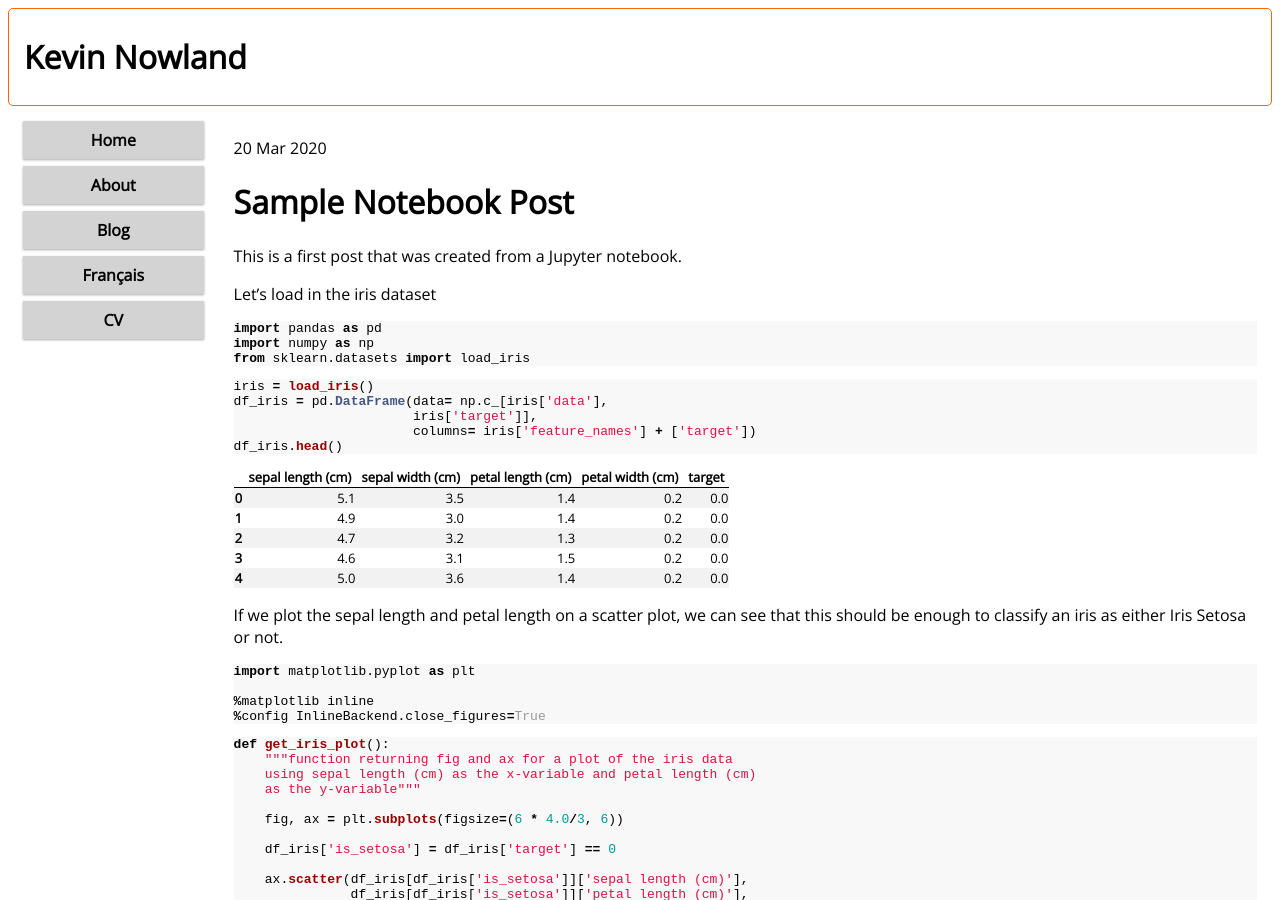
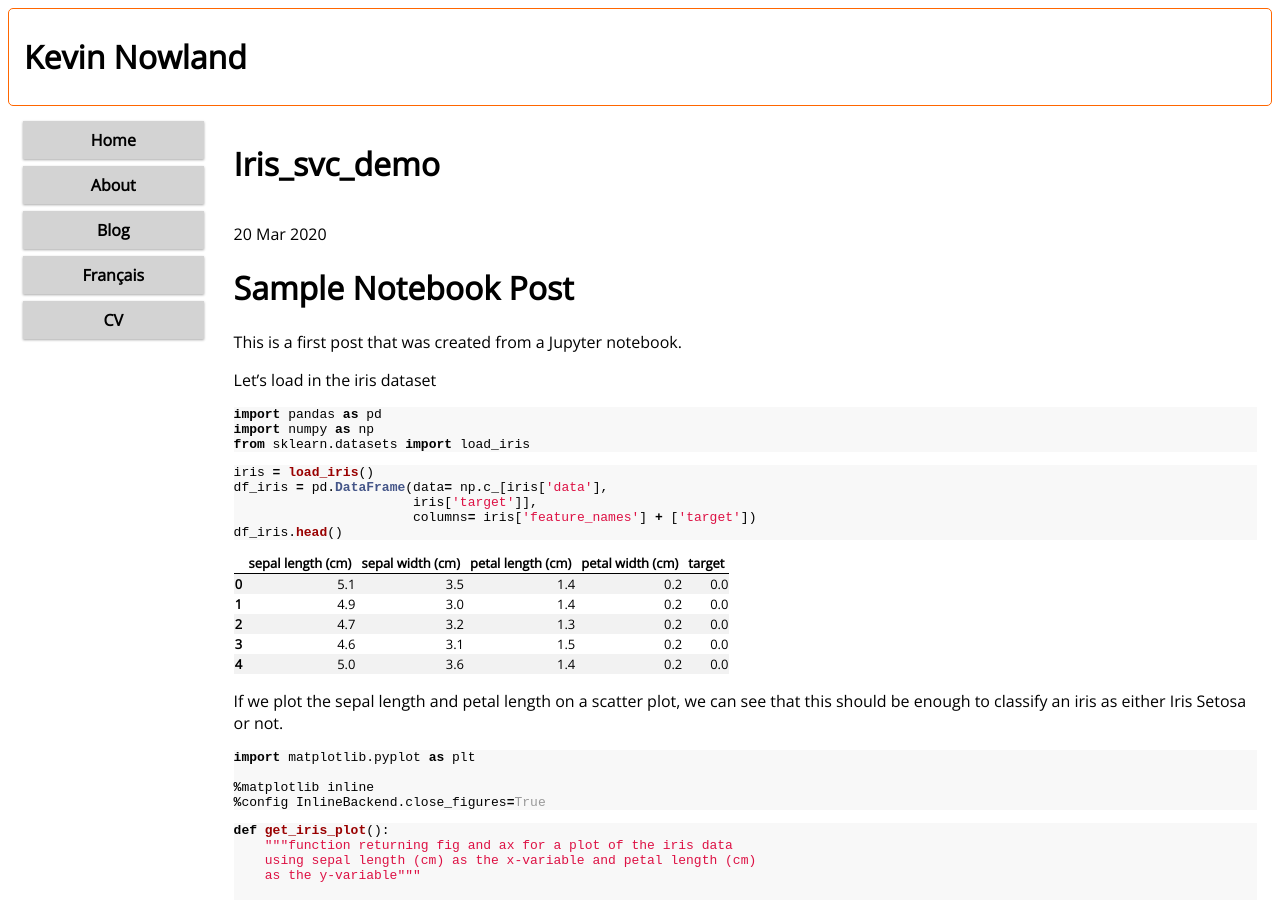
Before and after one commit to kevinnowland/kevinnowland.github.io, a Jekyll site: the page built from _posts/2020-03-20-iris_svc_demo.md, in a window 1280 px wide and 900 px high. Built offline with Jekyll 4.4.1, drawn with Linux system fonts in a browser that asks for light colours.

Commit message:
add initial tag support

```diff
--- /dev/null
+++ b/_includes/collecttags.html
@@ -0,0 +1,19 @@
+<!-- this is from Long Qian -->
+{% assign rawtags = "" %}
+{% for post in site.posts %}
+  {% assign ttags = post.tags | join:'|' | append:'|' %}
+  {% assign rawtags = rawtags | append:ttags %}
+{% endfor %}
+{% assign rawtags = rawtags | split:'|' | sort %}
+
+{% assign site.tags = "" %}
+{% for tag in rawtags %}
+  {% if tag != "" %}
+    {% if tags == "" %}
+      {% assign tags = tag | split:'|' %}
+    {% endif %}
+    {% unless tags contains tag %}
+      {% assign tags = tags | join:'|' | append:'|' | append:tag | split:'|' %}
+    {% endunless %}
+  {% endif %}
+{% endfor %}
--- a/_layouts/default.html
+++ b/_layouts/default.html
@@ -23,6 +23,12 @@
     <link rel="stylesheet" href="https://cdnjs.cloudflare.com/ajax/libs/font-awesome/4.7.0/css/font-awesome.min.css">
 
     <link rel="shortcut icon" type="image/x-icon" href="/favicon.ico">
+
+    <!-- for tags: from Long Qian -->
+    {% if site.tags != "" %}
+      {% include collecttags.html %}
+    {% endif %}
+
   </head>
 
   <body>
--- a/_layouts/post.html
+++ b/_layouts/post.html
@@ -2,6 +2,26 @@
 layout: default
 ---
 
+<h1 class="inline" style="display:inline-block;">
+  {{ page.title }}
+</h1>
+{% if page.tags contains "draft" %}
+  <span><i style="text-size:small;">DRAFT</i> </span>
+{% endif %}
+
+{% if page.tags.size == 0 %}
+{% elsif page.tags.size == 1 %}
+  {% if page.tags contains "draft" %}{% endif %}
+{% else %}
+  <p>
+    {% for tag in page.tags %}
+      {% if tag != "draft" %}
+        <span>[{{ tag }}]</span>
+      {% endif %}
+    {% endfor %}
+  </p>
+{% endif %}
+
 <p> {{ page.date | date_to_string }} </p>
 
 {{ content }}
```
